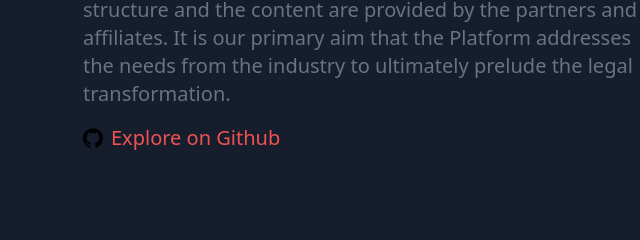
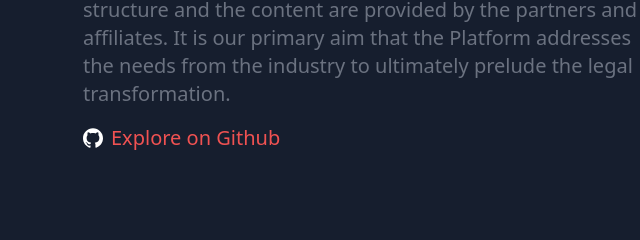
Before and after one commit to Liquid-Legal-Institute/Liquid-Legal-Institute.github.io, a plain HTML site: page index.html in a window 1280 px wide. Shown: the part 1472-1712 px from the top of the page, 557-1197 px from the left. Drawn offline with Linux system fonts and the dark colour scheme.

Commit message:
fix github icon for dark mode

```diff
--- a/index.html
+++ b/index.html
@@ -295,7 +295,7 @@
 </body>
 <script>
     githubSVG = function (link) {
-        return `<div class='flex flex-row items-center mt-4'><svg role="img" viewBox="0 0 24 24" xmlns="http://www.w3.org/2000/svg" width='20' height='20' class='mr-2'><title>GitHub icon</title><path d="M12 .297c-6.63 0-12 5.373-12 12 0 5.303 3.438 9.8 8.205 11.385.6.113.82-.258.82-.577 0-.285-.01-1.04-.015-2.04-3.338.724-4.042-1.61-4.042-1.61C4.422 18.07 3.633 17.7 3.633 17.7c-1.087-.744.084-.729.084-.729 1.205.084 1.838 1.236 1.838 1.236 1.07 1.835 2.809 1.305 3.495.998.108-.776.417-1.305.76-1.605-2.665-.3-5.466-1.332-5.466-5.93 0-1.31.465-2.38 1.235-3.22-.135-.303-.54-1.523.105-3.176 0 0 1.005-.322 3.3 1.23.96-.267 1.98-.399 3-.405 1.02.006 2.04.138 3 .405 2.28-1.552 3.285-1.23 3.285-1.23.645 1.653.24 2.873.12 3.176.765.84 1.23 1.91 1.23 3.22 0 4.61-2.805 5.625-5.475 5.92.42.36.81 1.096.81 2.22 0 1.606-.015 2.896-.015 3.286 0 .315.21.69.825.57C20.565 22.092 24 17.592 24 12.297c0-6.627-5.373-12-12-12"/></svg><a href="${link}" class="text-red-500">Explore on Github</a></div>`
+        return `<div class='flex flex-row items-center mt-4'><div class="dark:text-white"><svg role="img" viewBox="0 0 24 24" xmlns="http://www.w3.org/2000/svg" width='20' height='20' class='mr-2' fill="currentColor"><title>GitHub icon</title><path d="M12 .297c-6.63 0-12 5.373-12 12 0 5.303 3.438 9.8 8.205 11.385.6.113.82-.258.82-.577 0-.285-.01-1.04-.015-2.04-3.338.724-4.042-1.61-4.042-1.61C4.422 18.07 3.633 17.7 3.633 17.7c-1.087-.744.084-.729.084-.729 1.205.084 1.838 1.236 1.838 1.236 1.07 1.835 2.809 1.305 3.495.998.108-.776.417-1.305.76-1.605-2.665-.3-5.466-1.332-5.466-5.93 0-1.31.465-2.38 1.235-3.22-.135-.303-.54-1.523.105-3.176 0 0 1.005-.322 3.3 1.23.96-.267 1.98-.399 3-.405 1.02.006 2.04.138 3 .405 2.28-1.552 3.285-1.23 3.285-1.23.645 1.653.24 2.873.12 3.176.765.84 1.23 1.91 1.23 3.22 0 4.61-2.805 5.625-5.475 5.92.42.36.81 1.096.81 2.22 0 1.606-.015 2.896-.015 3.286 0 .315.21.69.825.57C20.565 22.092 24 17.592 24 12.297c0-6.627-5.373-12-12-12"/></svg></div><a href="${link}" class="text-red-500">Explore on Github</a></div>`
     }
     texts = {
         "a": "<p>The main idea about the Common Legal Platform is to think ahead in standardizing the legal industry. The Common Legal Platform aims at simplifying legal content, facilitating legal transactions and decreasing the complexity of legal tasks and ultimately making them faster, cheaper, and more efficient. The Common Legal Platform could provide a place to host concrete assets, such as commonly accepted documents, e.g., contract boilerplates, NDAs, SLAs, terms of conducts, etc., but also to share and pool processes, seminars, events, innovative ideas, talents, know-how, etc.</p><br><p>Collaborating companies and legal departments will be more efficient as they can benefit from the resources created by them, refined by other experts, and accepted by the community. The Liquid Legal Institute serves as the neutral and open hub hosting a Common Legal Platform. The structure and the content are provided by the partners and affiliates. It is our primary aim that the Platform addresses the needs from the industry to ultimately prelude the legal transformation.</p>" + githubSVG("https://github.com/Liquid-Legal-Institute/Common-Legal-Platform"),
--- a/public/main.css
+++ b/public/main.css
@@ -997,6 +997,12 @@ video {
 }
 
 @media (prefers-color-scheme: dark) {
+  .dark\:text-white {
+    --text-opacity: 1;
+    color: #ffffff;
+    color: rgba(255, 255, 255, var(--text-opacity));
+  }
+
   .dark\:text-gray-200 {
     --text-opacity: 1;
     color: #e5e7eb;
```
